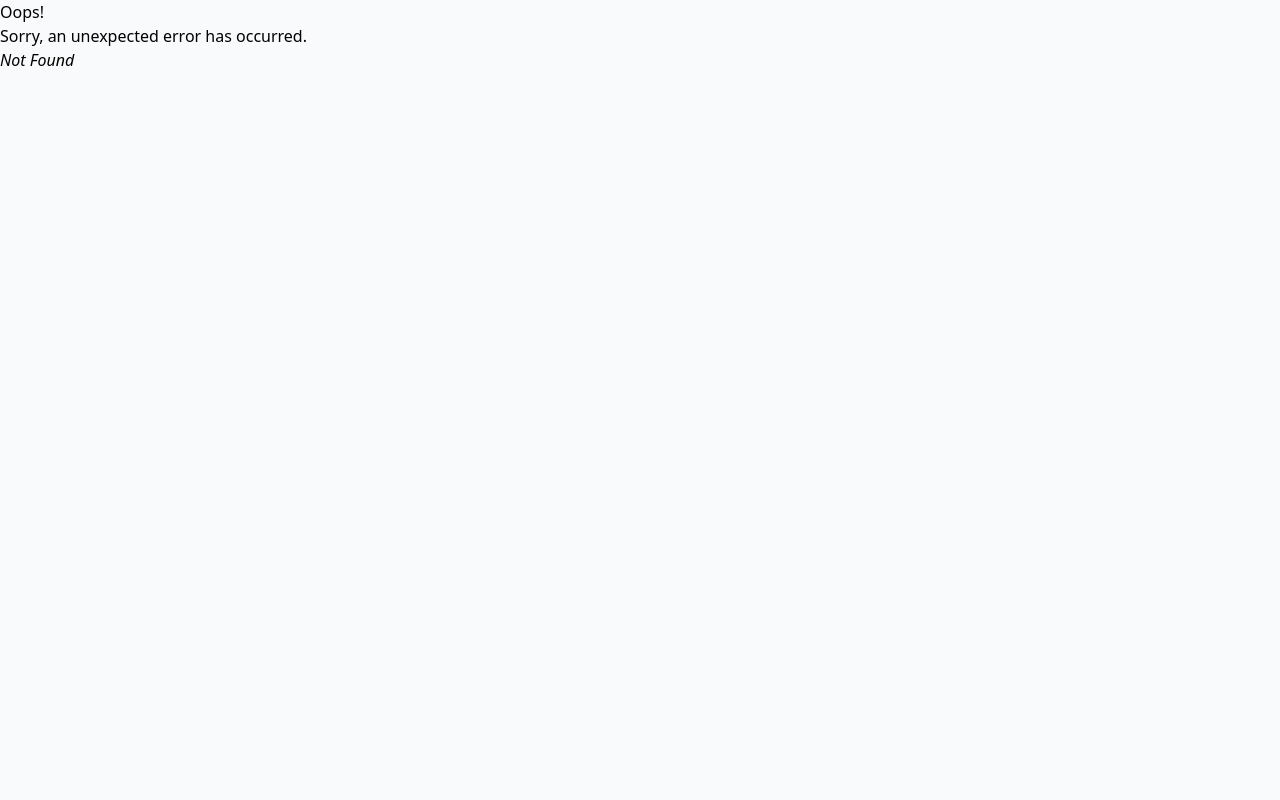
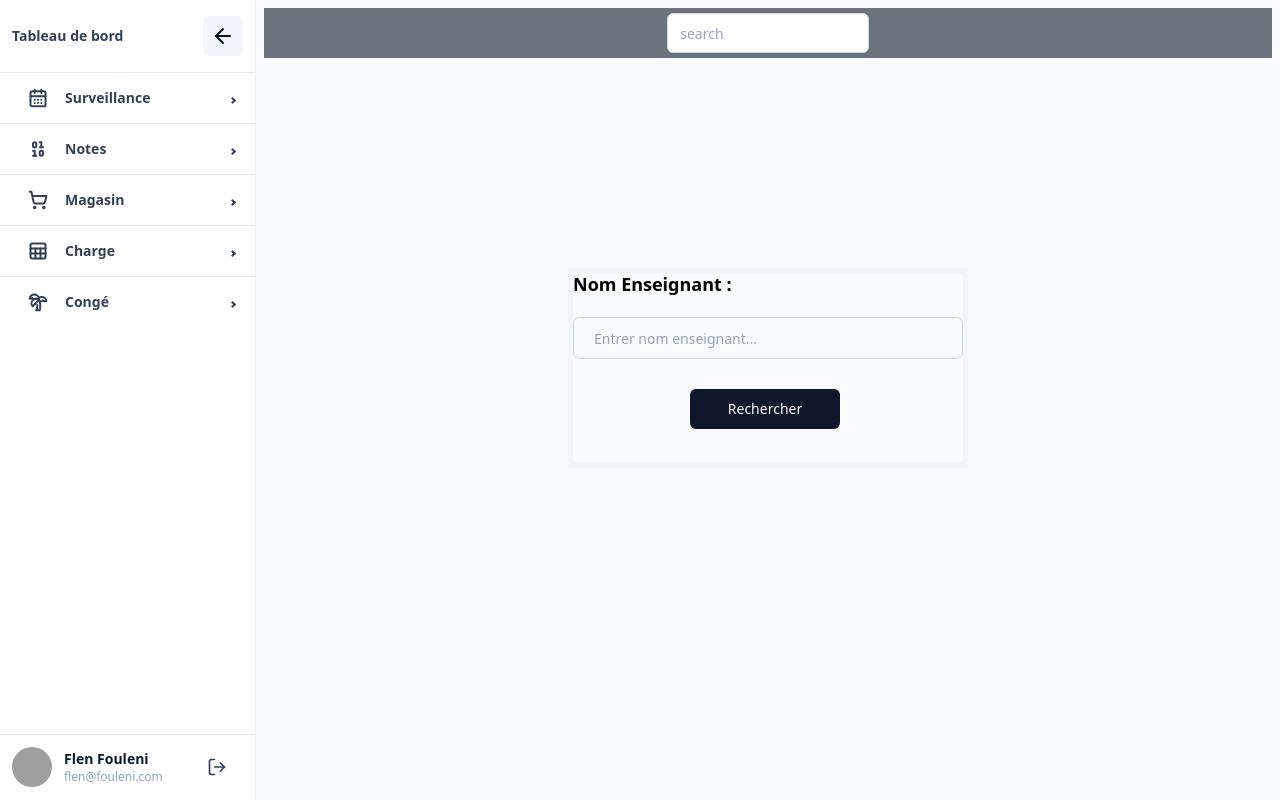
Before and after one commit to stormynight9/isimm-frontend, a React (Vite) app: page /isimm-frontend/charge/rechercher-enseignant in a window 1280 px wide. Before the commit this address had no page. Built offline with nearby package versions, Linux system fonts and the light colour scheme; grey boxes are pictures that could not be loaded; a web font is replaced by a local one.

Commit message:
rechercher enseignant

```diff
--- a/src/components/shared/Sidebar.tsx
+++ b/src/components/shared/Sidebar.tsx
@@ -151,7 +151,7 @@ const Sidebar = ({ isCollapsed, CollapseSidebar }: SidebarProps) => {
                                     <MenuItem icon={<FileSpreadsheetIcon size={20} strokeWidth={2.4} />} component={<Link to={"/charge/consultation-voeux/"} />}>
                                         Consultation voeux
                                     </MenuItem>
-                                    <MenuItem icon={<SearchIcon size={20} strokeWidth={2.4} />} component={<Link to={"/charge/consultation-enseignant/"} />}>
+                                    <MenuItem icon={<SearchIcon size={20} strokeWidth={2.4} />} component={<Link to={"/charge/rechercher-enseignant/"} />}>
                                         Consultation enseignant
                                     </MenuItem>
                                     <MenuItem icon={<UserIcon size={20} strokeWidth={2.4} />} component={<Link to={"/charge/profile-information/"} />}>
--- a/src/pages/charge/chef-departement/ConsultationEnseignant/ConsultationEnseignant.css
+++ b/src/pages/charge/chef-departement/ConsultationEnseignant/ConsultationEnseignant.css
@@ -16,7 +16,7 @@
     padding: 5px;
     margin: 7px;
 }
-h4 {
+.h4-Enseignant {
     font-weight: bold;
     padding: 5%;
 }
--- a/src/pages/charge/chef-departement/ConsultationEnseignant/ConsultationEnseignant.jsx
+++ b/src/pages/charge/chef-departement/ConsultationEnseignant/ConsultationEnseignant.jsx
@@ -3,6 +3,7 @@ import React from "react"
 import { useMemo } from "react"
 import { Avatar, AvatarFallback, AvatarImage } from "@/components/ui/Avatar"
 import "./ConsultationEnseignant.css"
+import NavBar from "../../components/NavBar/NavBar"
 
 const ConsultationEnseignant = () => {
     const columns = useMemo(
@@ -59,8 +60,10 @@ const ConsultationEnseignant = () => {
     )
 
     return (
+        <div>
+            <NavBar/>
             <div className="Consultation_Enseignant">
-            <h4>Enseignant X</h4>
+                <h4 className="h4-Enseignant">Enseignant X</h4>
                 <div className="Enseignant_Avatar">
                     <Avatar className="Avatar">
                         <AvatarImage src="https://github.com/shadcn.png" alt="@shadcn" />
@@ -80,6 +83,7 @@ const ConsultationEnseignant = () => {
                 </div>
                 <Table columns={columns} data={data} />
             </div>
+        </div>
     )
 }
 
--- /dev/null
+++ b/src/pages/charge/chef-departement/RechercherEnseignant/RechercherEnseignant.css
@@ -0,0 +1,33 @@
+.Rechercher-Enseignant{
+    display: block;
+    position: absolute;
+    top: 30%;
+    left: 60%;
+    right: 50%;
+    transform: translate(-50%, -50%);
+    border: 5px solid #f1f5f9;
+    margin-top: 10%;
+    width:400px;
+    height:200px
+}
+.Rechercher-Enseignant .Label-Enseignant{
+   padding-top: 20px;
+   margin-top: 20px;
+   margin-bottom: 20px;
+   font-weight: bold;
+   font-size:18px;
+}
+.Rechercher-Enseignant .Input-Enseignant{
+    padding: 20px;
+    margin-top: 20px;
+    margin-bottom: 20px;
+}
+.Rechercher-Enseignant .Button-Enseignant{
+    position: absolute;
+    left: 30%;
+    right: 70%;
+    width: 150px;
+    padding: 20px;
+    margin-top: 10px;
+    margin-bottom: 20px;
+}
--- /dev/null
+++ b/src/pages/charge/chef-departement/RechercherEnseignant/RechercherEnseignant.jsx
@@ -0,0 +1,23 @@
+import React from "react"
+import NavBar from "../../components/NavBar/NavBar"
+import "./RechercherEnseignant.css"
+import { Button } from "@/components/ui/Button"
+import { Label } from "@/components/ui/Label"
+import { Input } from "@/components/ui/Input"
+import { Link } from 'react-router-dom';
+
+const RechercherEnseignant = () => {
+
+    return (
+        <div>
+            <NavBar/>
+            <div className="Rechercher-Enseignant">
+                <Label className="Label-Enseignant">Nom Enseignant :</Label>
+                <Input type="text" placeholder="Entrer nom enseignant..." className="Input-Enseignant"/>
+                <Link to="/charge/consultation-enseignant"><Button className="Button-Enseignant">Rechercher</Button></Link>
+            </div>
+        </div>
+    )
+}
+
+export default RechercherEnseignant
--- a/src/routes.tsx
+++ b/src/routes.tsx
@@ -13,6 +13,7 @@ import CreateCalendar from "./pages/surveillance/CreateCalendar"
 import SavedCalendars from "./pages/surveillance/SavedCalendars"
 import GestionDiplomes from "./pages/charge/chef-departement/GestionDiplomes/GestionDiplomes"
 import ConsultationVoeux from "./pages/charge/chef-departement/GestionVoeux/ConsultationVoeux"
+import RechercherEnseignant from "./pages/charge/chef-departement/RechercherEnseignant/RechercherEnseignant"
 import ConsultationEnseignant from "./pages/charge/chef-departement/ConsultationEnseignant/ConsultationEnseignant"
 import SoumettreVoeux from "./pages/charge/enseignant/SoumettreVoeux/SoumettreVoeux"
 import ProfileInformation from "./pages/charge/enseignant/ProfileInformation/ProfileInformation"
@@ -108,6 +109,10 @@ const router = createBrowserRouter(
                                     element: <ConsultationVoeux />,
                                 },
                                 {
+                                    path: "rechercher-enseignant",
+                                    element: <RechercherEnseignant />,
+                                },
+                                {
                                     path: "consultation-enseignant",
                                     element: <ConsultationEnseignant />,
                                 },
```
Also changed, not shown: 1 other file (tests, documents, lock files or other folders). Lines whose indentation alone changed are shown as unchanged.
